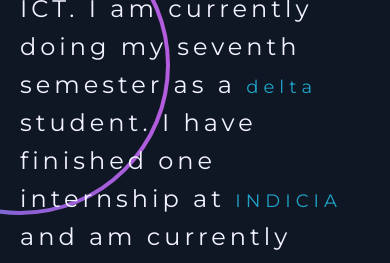
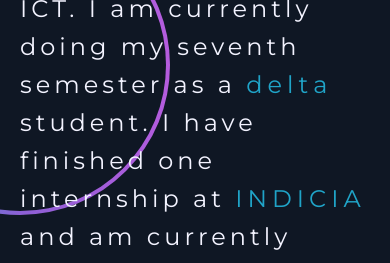
Before and after one commit to Jasper123pyah/portfolio, a React (Vite) app: page / in a window 390 px wide. Shown: the part 524-787 px from the top of the page. Built offline with nearby package versions, Linux system fonts and the light colour scheme.

Commit message:
Font size in <a>

```diff
--- a/src/index.scss
+++ b/src/index.scss
@@ -102,10 +102,6 @@ a {
     margin-top: 0;
     margin-bottom: 0;
     letter-spacing: 5px;
-    @media (max-width: 1024px) {
-        font-size: 18px;
-        line-height: 26px;
-    }
 }
 
 p, ul, ol, pre, table, blockquote {
```
